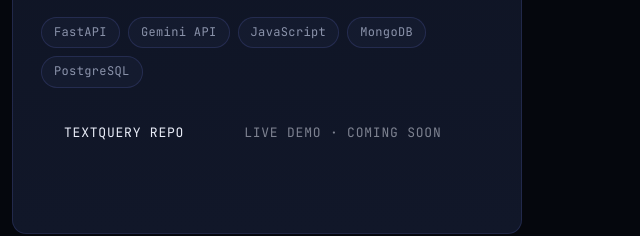
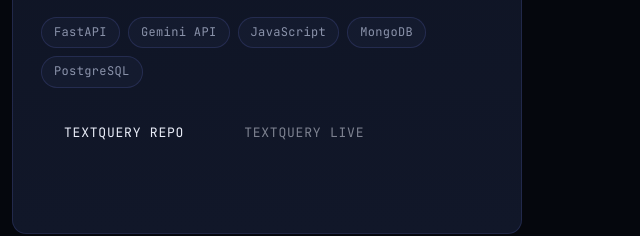
Before and after one commit to BEREABHINAY/portfolio, a plain HTML site: page projects.html in a window 1280 px wide. Shown: the part 850-1086 px from the top of the page, 640-1280 px from the left. Drawn offline with nearby package versions, Linux system fonts and the light colour scheme; animation ran at ten frames a second.

Commit message:
Update Live Demo link for TextQuery project

```diff
--- a/projects.html
+++ b/projects.html
@@ -72,7 +72,7 @@
           <div class="btn-row">
             <a href="https://github.com/BEREABHINAY/textquery" target="_blank" rel="noopener" class="btn btn-ghost">TextQuery Repo</a>
             <!-- Once deployed, replace href="#" below with the real Vercel URL and remove the "is-disabled" styling -->
-            <a href="#" class="btn btn-ghost is-disabled" aria-disabled="true" title="Deployment in progress" style="opacity:0.5; pointer-events:none;">Live Demo · Coming Soon</a>
+            <a href="https://text-query.vercel.app/" class="btn btn-ghost" aria-disabled="true" title="Deployment in progress" style="opacity:0.5; pointer-events:none;">TextQuery Live</a>
           </div>
         </div>
 
```
